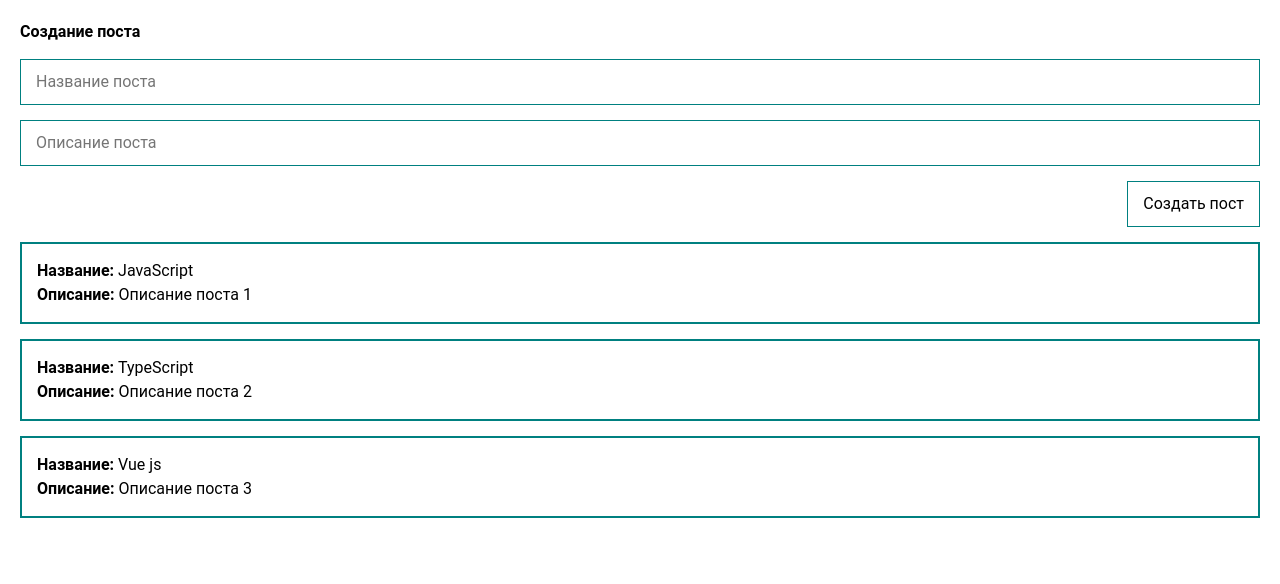
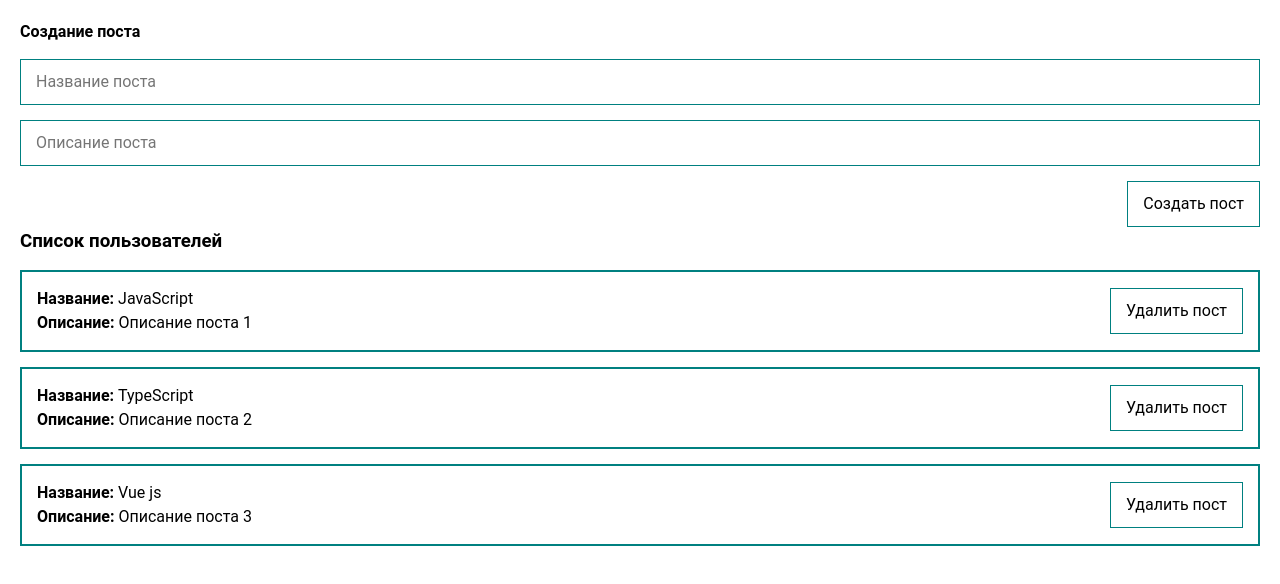
Before and after one commit to JohnnySench/Vue-3-big-course, a Vue app: page / in a window 1280 px wide. Shown: the top 584 px of the page. Built offline with nearby package versions, Linux system fonts and the light colour scheme.

Commit message:
Добавил декомпозицию, не знаю как это написать на английском

```diff
--- a/src/App.vue
+++ b/src/App.vue
@@ -1,6 +1,10 @@
 <script>
+import PostForm from "./components/PostForm.vue";
+import PostList from "./components/PostList.vue";
+
 export default {
   name: 'App',
+  components: {PostList, PostForm},
   data: () => ({
     posts: [
       {
@@ -19,21 +23,16 @@ export default {
         body: 'Описание поста 3'
       },
     ],
-    namePost: '',
-    descrPost: ''
   }),
   methods: {
-    createPost() {
-      if (this.namePost && this.descrPost) {
-        const post = {
-          id: Date.now(),
-          title: this.namePost,
-          body: this.descrPost
-        }
-        this.posts.push(post)
-        this.descrPost = ''
-        this.namePost = ''
+    createPost(data) {
+      console.log(data)
+      const payload = {
+        id: data.id,
+        title: data.title,
+        body: data.body
       }
+      this.posts.push(payload)
     }
   }
 }
@@ -41,27 +40,9 @@ export default {
 
 <template>
   <div class="container">
-    <form ref="form" class="form-post">
-      <h4>Создание поста</h4>
-      <input
-          v-model="namePost"
-          class="input"
-          type="text"
-          placeholder="Название поста"/>
-      <input
-          v-model="descrPost"
-          class="input"
-          type="text"
-          placeholder="Описание поста"/>
-      <button
-          @click="createPost"
-          type="button"
-          class="btn-create">Создать пост</button>
-    </form>
-    <div class="post" v-for="post in posts">
-      <div><strong>Название: </strong>{{ post.title }}</div>
-      <div><strong>Описание: </strong>{{ post.body }}</div>
-    </div>
+    <PostForm @create="createPost"/>
+    <PostList :posts="posts"/>
+
   </div>
 </template>
 
@@ -72,32 +53,9 @@ export default {
   box-sizing: border-box;
 }
 
-.input {
-  margin-top: 15px;
-  padding: 10px 15px;
-  border: 1px solid teal;
-  width: 100%;
-}
-
-.post {
-  margin-top: 15px;
-  padding: 15px;
-  border: 2px solid teal;
-}
-
 .container {
   padding: 20px;
 }
 
-.form-post {
-  display: flex;
-  flex-direction: column;
-}
 
-.btn-create {
-  margin-top: 15px;
-  align-self: flex-end;
-  border: 1px solid teal;
-  padding: 10px 15px;
-}
 </style>
--- /dev/null
+++ b/src/components/PostForm.vue
@@ -0,0 +1,69 @@
+<script>
+export default {
+  name: 'PostForm',
+  data() {
+    return {
+      post: {
+        title: '',
+        body: ''
+      }
+    }
+  },
+  methods: {
+    create() {
+      if (this.post.body && this.post.title) {
+        this.post.id = Date.now()
+        this.$emit('create', this.post)
+      }
+      this.post = {
+        title: '',
+        body: ''
+      }
+
+    }
+  }
+}
+</script>
+
+<template>
+  <form ref="form" class="form-post">
+    <h4>Создание поста</h4>
+    <input
+        v-model="post.title"
+        class="input"
+        type="text"
+        placeholder="Название поста"/>
+    <input
+        v-model="post.body"
+        class="input"
+        type="text"
+        placeholder="Описание поста"/>
+    <button
+        @click="create"
+        type="button"
+        class="btn-create">Создать пост
+    </button>
+  </form>
+</template>
+
+<style scoped>
+.input {
+  margin-top: 15px;
+  padding: 10px 15px;
+  border: 1px solid teal;
+  width: 100%;
+}
+
+
+.form-post {
+  display: flex;
+  flex-direction: column;
+}
+
+.btn-create {
+  margin-top: 15px;
+  align-self: flex-end;
+  border: 1px solid teal;
+  padding: 10px 15px;
+}
+</style>
--- /dev/null
+++ b/src/components/PostItem.vue
@@ -0,0 +1,39 @@
+<script>
+export default {
+  name: "PostItem",
+  props: {
+    post: {
+      type: Object,
+      required: true
+    }
+  }
+}
+</script>
+
+<template>
+  <div class="post">
+    <div>
+      <div><strong>Название: </strong>{{ post.title }}</div>
+      <div><strong>Описание: </strong>{{ post.body }}</div>
+    </div>
+    <div class="post__btns">
+      <button class="btn-delete" type="button">Удалить пост</button>
+    </div>
+  </div>
+</template>
+
+<style scoped>
+.post {
+  margin-top: 15px;
+  padding: 15px;
+  border: 2px solid teal;
+  display: flex;
+  align-items: center;
+  justify-content: space-between;
+}
+
+.btn-delete {
+  border: 1px solid teal;
+  padding: 10px 15px;
+}
+</style>
--- /dev/null
+++ b/src/components/PostList.vue
@@ -0,0 +1,26 @@
+<script>
+import PostItem from "./PostItem.vue";
+
+export default {
+  name: "PostList",
+  components: {PostItem},
+  props: {
+    posts: {
+      type: Array,
+      required: true,
+      default: []
+    }
+  }
+}
+</script>
+
+<template>
+  <div>
+    <h3>Список пользователей</h3>
+    <PostItem v-for="post in posts" :post="post"/>
+  </div>
+</template>
+
+<style scoped>
+
+</style>
```
